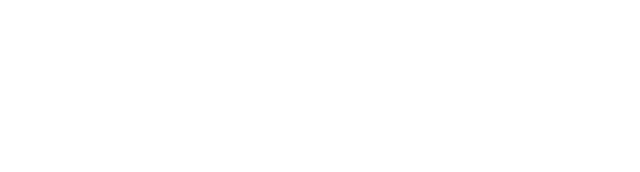
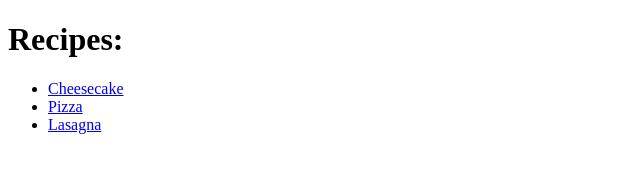
Before and after one commit to HeitorHMA/Html-Recipes, a plain HTML site: page index.html in a window 1280 px wide. Shown: the whole page, without its empty margins (0-640 px from the left). Drawn offline with Linux system fonts and the light colour scheme.

Commit message:
Add recipes list of links to index.html

```diff
--- a/index.html
+++ b/index.html
@@ -6,6 +6,12 @@
     <title>Tasty Recipes</title>
 </head>
 <body>
+    <h1>Recipes:</h1>
+    <ul>
+        <li><a href="pages/chessecake.html">Cheesecake</a></li>
+        <li><a href="pages/pizza.html">Pizza</a></li>
+        <li><a href="pages/lasagna.html">Lasagna</a></li>
 
+    </ul>
 </body>
 </html>
```
